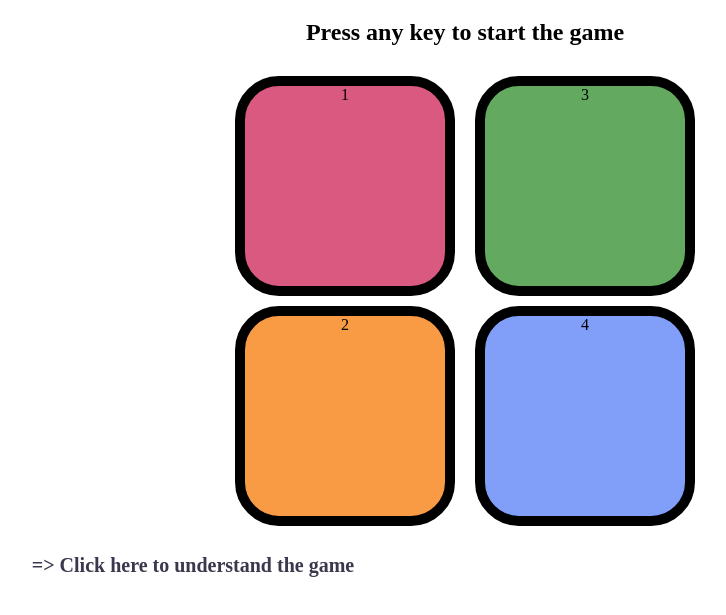
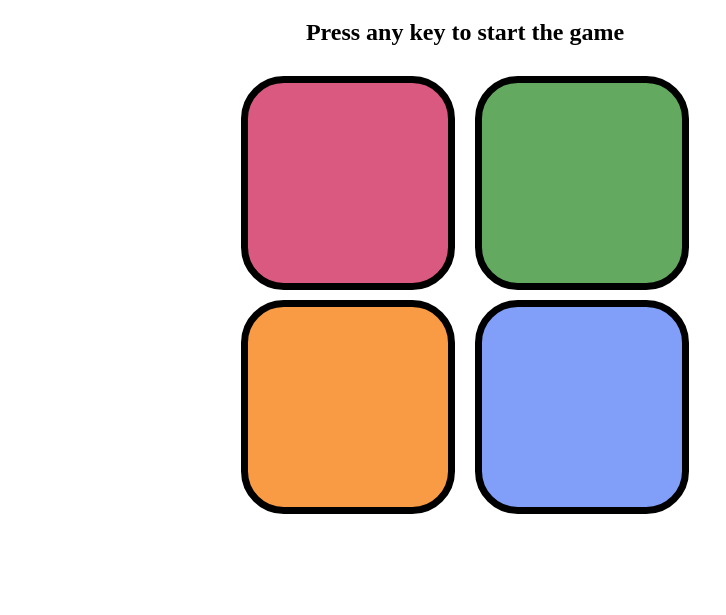
Before and after one commit to Dileep7222/JS-ROJECT-SIMON_SAYS-GAME, a plain HTML site: page index.html in a window 1280 px wide. Shown: the part 61-676 px from the top of the page, without its empty margins (175-901 px from the left). Drawn offline with Linux system fonts and the light colour scheme.

Commit message:
"final commit"

```diff
--- a/app.js
+++ b/app.js
@@ -10,7 +10,7 @@ let h2=document.querySelector("h2");
 
 document.addEventListener("keypress", function () {
     if(started==false){
-        console.log("game started");
+        console.log("game is started");
         started=true;
 
         levelUp()
@@ -47,14 +47,14 @@ function levelUp(){
 
 function checkAns(idx){
     // console.log("current level:",level);
-    if (userSeq[idx]==gameSeq[idx]){
+    if (userSeq[idx]===gameSeq[idx]){
         if(userSeq.length==gameSeq.length){
-            setTimeout(levelUp,500)
+            setTimeout(levelUp,1000)
         }
-        console.log("same Value");
-}else{
+        // console.log("same Value");
+} else {
 
-    h2.innerHTML=`Game Over! Your Score Was <br> ${level} </br> Press Any Key to continue.`;
+    h2.innerHTML=`Game Over! Your Score Was <br> ${level} <br> Press Any Key to continue.`;
      document.querySelector("body").style.backgroundColor="red";
      setTimeout(function(){
          document.querySelector("body").style.backgroundColor="white";
@@ -69,7 +69,6 @@ function btnPress(){
  userFlash(btn);
 
  let userColor=btn.getAttribute("id");
- console.log(userColor);
  userSeq.push(userColor);
 
  checkAns(userSeq.length-1);
--- a/index.html
+++ b/index.html
@@ -12,19 +12,15 @@
         <h2>Press any key to start the game</h2>
         <div class="btn-container">
             <div class="line-one">
-                <div class="btn red" type="button" id="red">1</div>
-                <div class="btn yellow" type="button" id="yellow">2</div>
+                <div class="btn red" type="button" id="red"></div>
+                <div class="btn yellow" type="button" id="yellow"></div>
             </div>
             <div class="line-two">
-                <div class="btn green" type="button" id="green">3</div>
-                <div class="btn purple" type="button" id="purple">4</div>
+                <div class="btn green" type="button" id="green"></div>
+                <div class="btn purple" type="button" id="purple"></div>
             </div>
         </div>
-    </div><br>
-
-
-
-    <div class="video"><a href="https://www.youtube.com/watch?v=EWJ5uYwQJGU&t=3s">=> Click here to understand the game</a></p></div>
+    </div>
     <script src="app.js"></script>
 </body>
 </html>
--- a/style.css
+++ b/style.css
@@ -6,7 +6,7 @@ div{
     height: 200px;
     width: 200px;
     border-radius: 20%;
-    border: 10px solid black;
+    border: 7px solid black;
     margin:10px;
 
 }
@@ -18,15 +18,27 @@ div{
 
 .red{
     background-color:#d95980;
+    display: flex;
+    justify-content:center;
+    align-items: center;
 }
 .green{
   background-color: #63aa60;
+  display: flex;
+    justify-content:center;
+    align-items: center;
 }
 .yellow{
     background-color: #f99b45;
+    display: flex;
+    justify-content:center;
+    align-items: center;
 }
 .purple{
     background-color: #819ff9;
+    display: flex;
+    justify-content:center;
+    align-items: center;
 }
 .flash{
     background-color: white;
@@ -35,17 +47,3 @@ div{
 .userflash{
     background-color: green;
 }
-
-.video{
-    width: 640px;
-    height: 360px;
-    margin-left: 40px;
-}
-
-.video a{
-    color: rgb(11, 6, 32);
-    opacity: 0.8;
-    text-decoration: none;
-    font-weight: 600;
-    font-size: 20px;
-}
```
